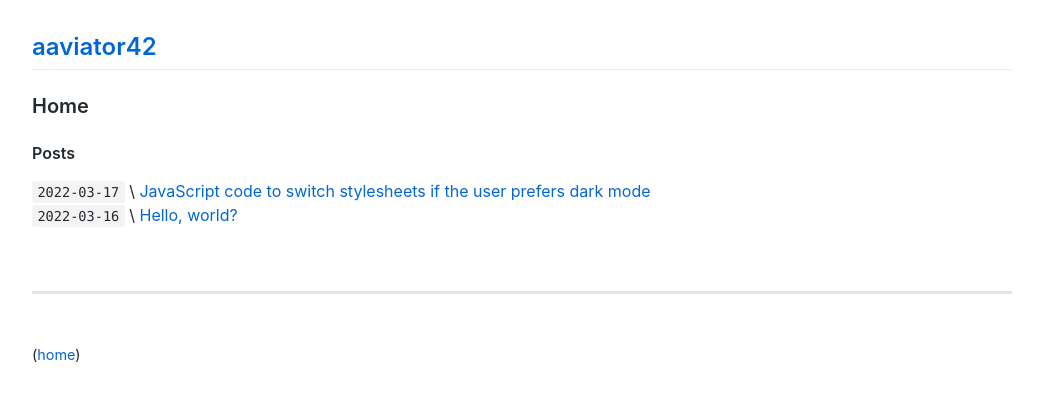
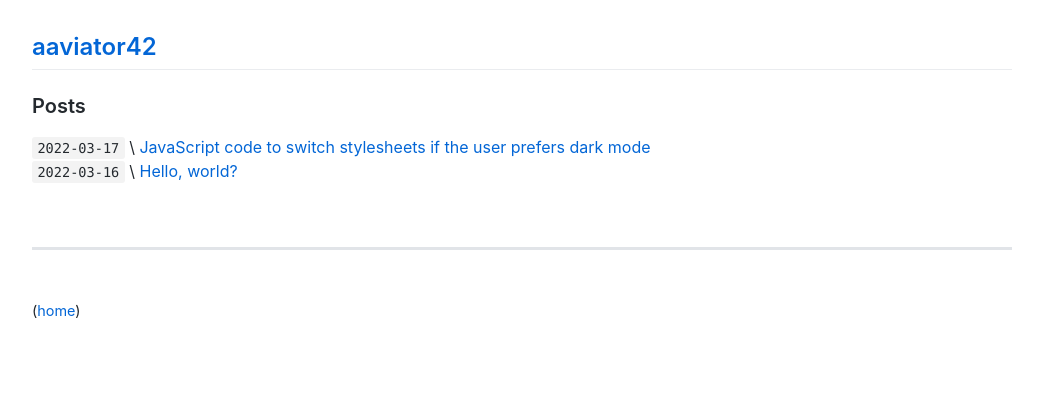
Before and after one commit to aaviator42/aaviator42.github.io, a Jekyll site: the page built from index.md, in a window 1280 px wide. Shown: the top 401 px of the page, without its empty margins (118-1161 px from the left). Built offline with Jekyll 4.4.1, drawn with Linux system fonts in a browser that asks for light colours; our own code applies the rules of GitHub Pages for plain Markdown files.

Commit message:
Update index.md

```diff
--- a/index.md
+++ b/index.md
@@ -1,6 +1,4 @@
-### Home
-
-#### Posts
+### Posts
 
 `2022-03-17`  \\   [JavaScript code to switch stylesheets if the user prefers dark mode](/posts/002-dark-mode-css)
 `2022-03-16`  \\   [Hello, world?](/posts/001-hello-world)
```
